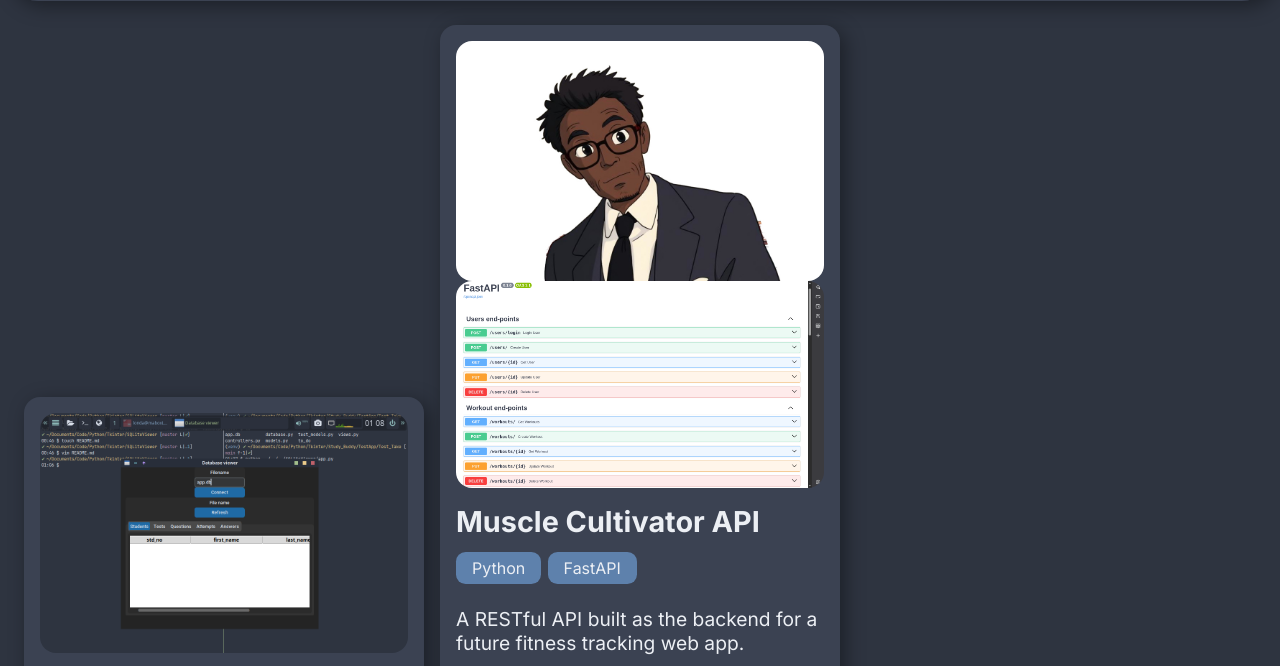
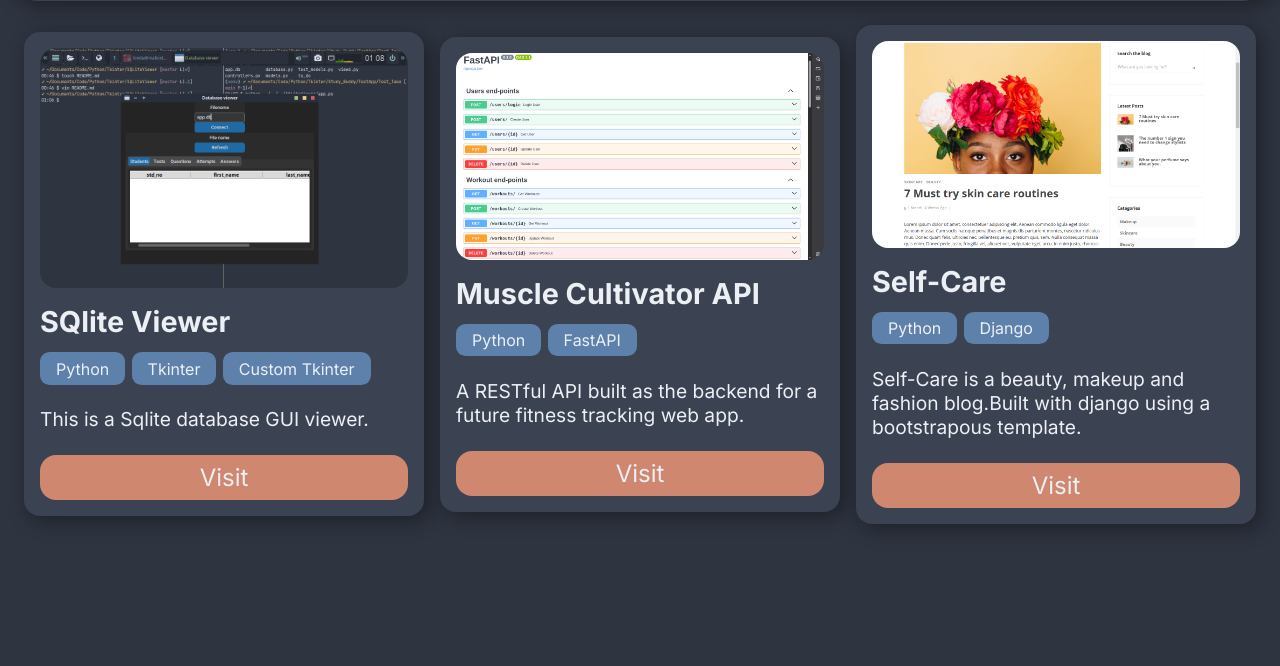
Before and after one commit to Londa-LG/my-site, a plain HTML site: page projects.html in a window 1280 px wide. Shown: the part 75-741 px from the top of the page. Drawn offline with Linux system fonts and the light colour scheme.

Commit message:
fixing projects page

```diff
--- a/projects.html
+++ b/projects.html
@@ -57,10 +57,6 @@
         </div>
         <div class="project-card">
                 <div class="card-img">
-                <img src="croped.jpg" />
-            </div>
-            <div>
-                <div class="card-img">
                     <img src="muscle.png" />
                 </div>
                 <div>
@@ -111,7 +107,6 @@
                 <a class="card-btn" href="https://github.com/Londa-LG/Self-Care">Visit</a>
             </div>
         </div>
-
     </div>
   </body>
 </html>
```
Lines whose indentation alone changed are shown as unchanged.
